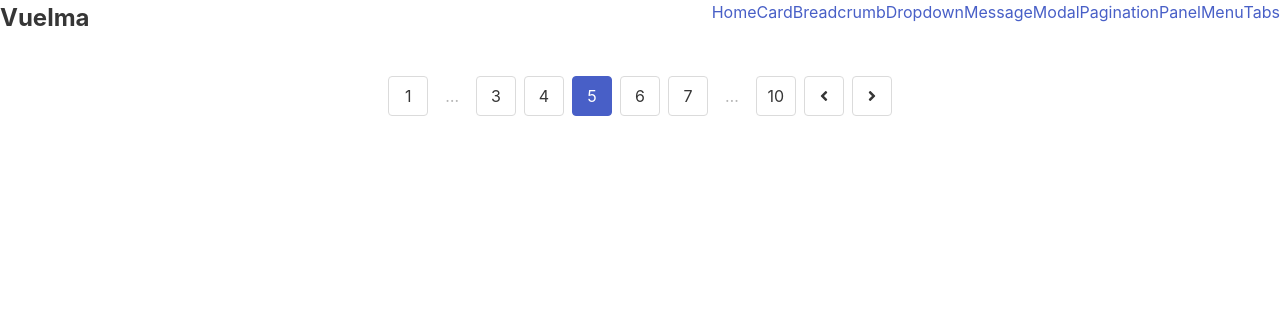
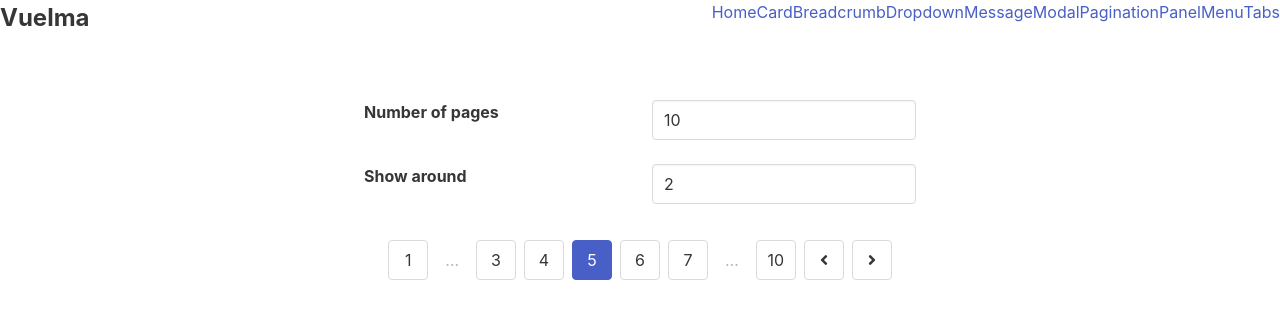
Before and after one commit to huuff/vuelma, a Vue app: page /pagination in a window 1280 px wide. Shown: the top 318 px of the page. Built offline with nearby package versions, Linux system fonts and the light colour scheme.

Commit message:
controls for the navigation example

```diff
--- a/src/components/pagination/BasePagination.vue
+++ b/src/components/pagination/BasePagination.vue
@@ -50,6 +50,7 @@
 </template>
 
 <script setup lang="ts">
+// XXX: Pretty shitty logic in here but I'm no mathematician
 // TODO: Use InjectionKey for the provides and inject?
 // TODO: Goto next and previous pages! and test it! and disable the button when not possible!
 import { computed, provide } from 'vue';
--- a/src/pages/ExamplePagination.vue
+++ b/src/pages/ExamplePagination.vue
@@ -1,8 +1,43 @@
 <template>
+  <div class="column is-6 mx-auto">
+    <div class="columns is-centered mt-5 is-6">
+      <div class="column is-half">
+        <label
+          for="pageNumber"
+          class="label"
+        >Number of pages</label>
+      </div>
+      <div class="column is-half">
+        <input
+          type="number"
+          class="input is-half"
+          id="pageNumber"
+          v-model="pageNumber"
+        />
+      </div>
+    </div>
+    <div class="columns is-centered is-6">
+      <div class="column is-half">
+        <label
+          class="label"
+          for="showAround"
+        >Show around</label>
+      </div>
+      <div class="column is-half">
+        <input
+          type="number"
+          id="showAround"
+          class="input is-half"
+          v-model="showAround"
+        />
+      </div>
+    </div>
+  </div>
   <div class="columns is-centered mt-5">
     <base-pagination
-      :pageNumber="10"
+      :pageNumber="pageNumber"
       :currentPage="currentPage"
+      :showAround="showAround"
       @gotoPage="(page) => currentPage = page"
     />
   </div>
@@ -14,4 +49,6 @@ import { ref } from 'vue';
 import BasePagination from '@/components/pagination/BasePagination.vue';
 
 const currentPage = ref(5);
+const pageNumber = ref(10);
+const showAround = ref(2);
 </script>
```
Also changed, not shown: 1 other file (tests, documents, lock files or other folders).
